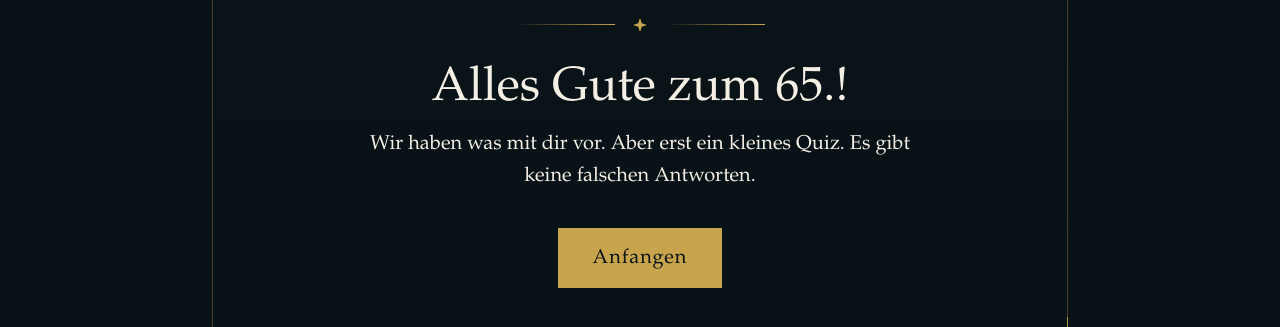
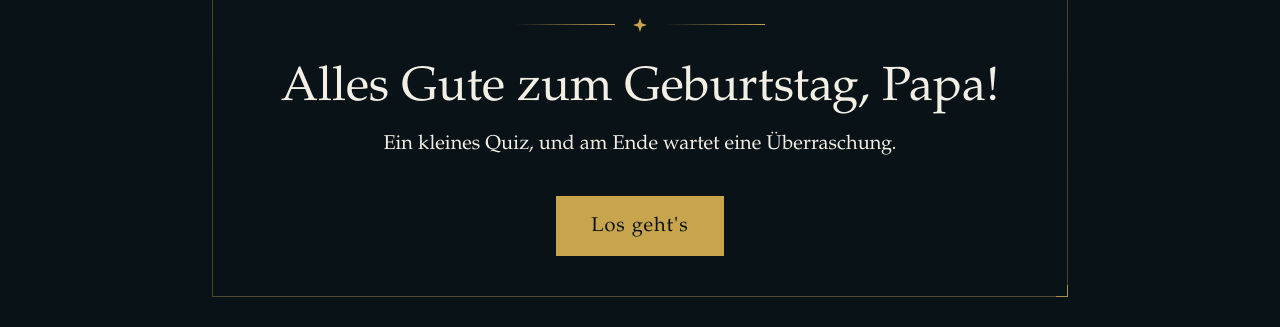
Before and after one commit to CodingDaaaaaave/sixtyfive, a plain HTML site: page index.html in a window 1280 px wide. Shown: the part 659-986 px from the top of the page. Drawn offline with Linux system fonts and the light colour scheme.

Commit message:
Start page: new text and "Los geht's" button

```diff
--- a/index.html
+++ b/index.html
@@ -321,14 +321,14 @@ function zeichne(){
 }
 
 function auftaktHtml(){
-  var titel = "Alles Gute zum 65.!";
-  var text  = "Wir haben was mit dir vor. Aber erst ein kleines Quiz. Es gibt keine falschen Antworten.";
+  var titel = "Alles Gute zum Geburtstag, Papa!";
+  var text  = "Ein kleines Quiz, und am Ende wartet eine Überraschung.";
   var bild = BILDER.auftakt ? '<img class="startbild" src="'+BILDER.auftakt+'" alt="">' : '';
   return '<div class="auftakt">'+bild+'<p class="zahl">65</p>'
     +'<div class="zierlinie"><span></span>'
     +'<svg width="14" height="14" viewBox="0 0 14 14"><path d="M7 0l1.8 5.2L14 7l-5.2 1.8L7 14l-1.8-5.2L0 7l5.2-1.8z" fill="#C8A44D"/></svg>'
     +'<span></span></div><h1>'+titel+'</h1><p>'+text+'</p>'
-    +'<div class="fussleiste"><button class="knopf" data-los>Anfangen</button></div></div>';
+    +'<div class="fussleiste"><button class="knopf" data-los>Los geht\'s</button></div></div>';
 }
 
 function frageHtml(s){
```
